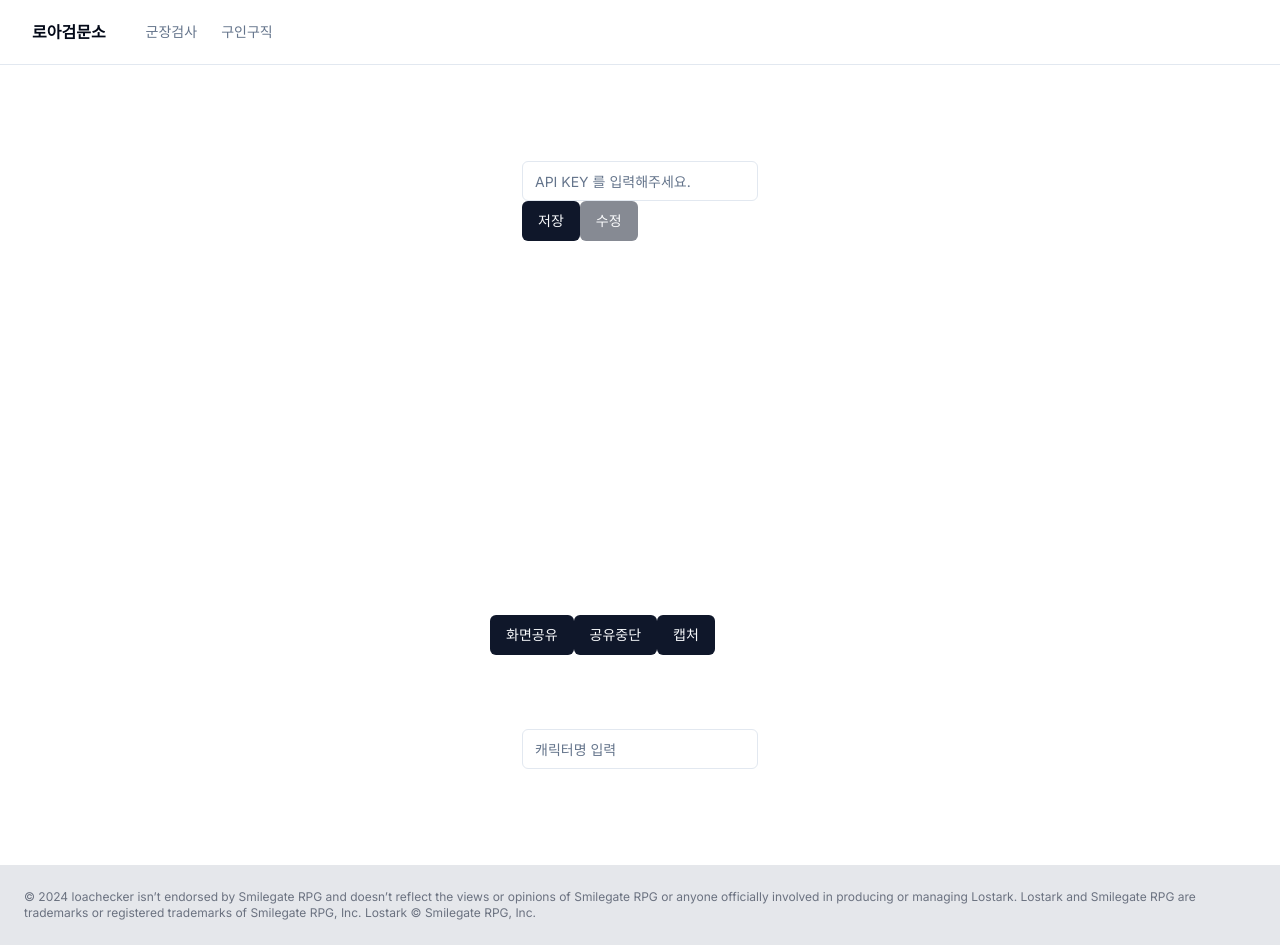
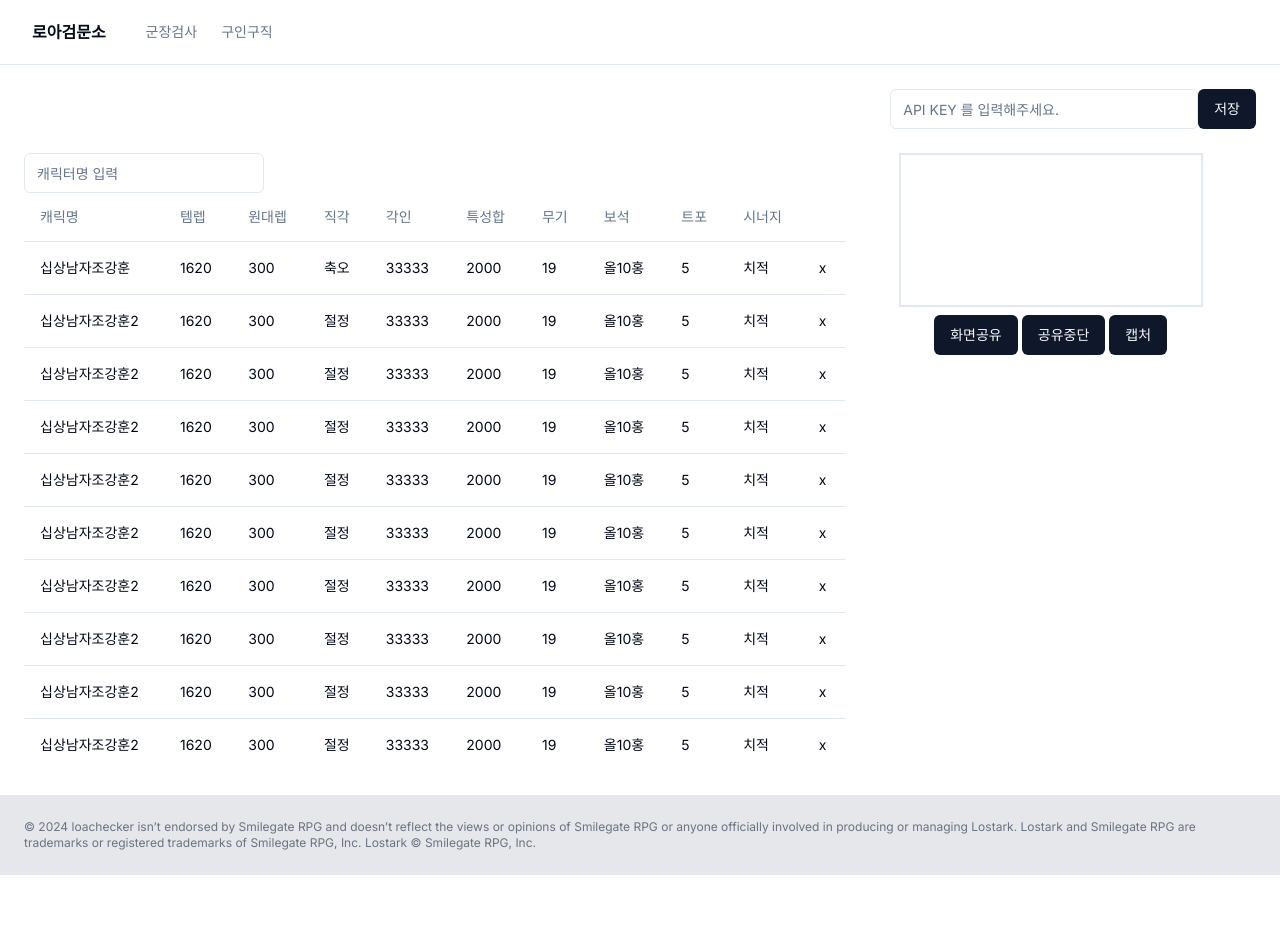
Before and after one commit to San-Goon/loa-checkpoint, a Next.js app: page / in a window 1280 px wide. After the commit the page ends 875 px from the top, so only its background shows below. Built offline with nearby package versions, Linux system fonts and the light colour scheme.

Commit message:
feat: place items

```diff
--- a/src/app/page.tsx
+++ b/src/app/page.tsx
@@ -17,6 +17,15 @@ import {
   useQuery,
   useQueryClient,
 } from "@tanstack/react-query";
+import {
+  Table,
+  TableBody,
+  TableCaption,
+  TableCell,
+  TableHead,
+  TableHeader,
+  TableRow,
+} from "@/components/ui/table";
 
 const queryClient = new QueryClient();
 async function getCharacterInfo(token: string, name: string) {
@@ -30,9 +39,141 @@ async function getCharacterInfo(token: string, name: string) {
       },
     },
   );
-
   return await response.json();
 }
+
+const TABLE_DATA = [
+  {
+    Name: "십상남자조강훈",
+    ItemAvgLevel: 1620.0,
+    ExpeditionLevel: 300,
+    MainEngraving: "축오",
+    EngravingBuff: "33333",
+    EngravingDebuff: "1",
+    Stats: "2000",
+    Weapon: "19",
+    Gem: "올10홍",
+    Tripods: "5",
+    Synergy: "치적",
+  },
+  {
+    Name: "십상남자조강훈2",
+    ItemAvgLevel: 1620.0,
+    ExpeditionLevel: 300,
+    MainEngraving: "절정",
+    EngravingBuff: "33333",
+    EngravingDebuff: "1",
+    Stats: "2000",
+    Weapon: "19",
+    Gem: "올10홍",
+    Tripods: "5",
+    Synergy: "치적",
+  },
+  {
+    Name: "십상남자조강훈2",
+    ItemAvgLevel: 1620.0,
+    ExpeditionLevel: 300,
+    MainEngraving: "절정",
+    EngravingBuff: "33333",
+    EngravingDebuff: "1",
+    Stats: "2000",
+    Weapon: "19",
+    Gem: "올10홍",
+    Tripods: "5",
+    Synergy: "치적",
+  },
+  {
+    Name: "십상남자조강훈2",
+    ItemAvgLevel: 1620.0,
+    ExpeditionLevel: 300,
+    MainEngraving: "절정",
+    EngravingBuff: "33333",
+    EngravingDebuff: "1",
+    Stats: "2000",
+    Weapon: "19",
+    Gem: "올10홍",
+    Tripods: "5",
+    Synergy: "치적",
+  },
+  {
+    Name: "십상남자조강훈2",
+    ItemAvgLevel: 1620.0,
+    ExpeditionLevel: 300,
+    MainEngraving: "절정",
+    EngravingBuff: "33333",
+    EngravingDebuff: "1",
+    Stats: "2000",
+    Weapon: "19",
+    Gem: "올10홍",
+    Tripods: "5",
+    Synergy: "치적",
+  },
+  {
+    Name: "십상남자조강훈2",
+    ItemAvgLevel: 1620.0,
+    ExpeditionLevel: 300,
+    MainEngraving: "절정",
+    EngravingBuff: "33333",
+    EngravingDebuff: "1",
+    Stats: "2000",
+    Weapon: "19",
+    Gem: "올10홍",
+    Tripods: "5",
+    Synergy: "치적",
+  },
+  {
+    Name: "십상남자조강훈2",
+    ItemAvgLevel: 1620.0,
+    ExpeditionLevel: 300,
+    MainEngraving: "절정",
+    EngravingBuff: "33333",
+    EngravingDebuff: "1",
+    Stats: "2000",
+    Weapon: "19",
+    Gem: "올10홍",
+    Tripods: "5",
+    Synergy: "치적",
+  },
+  {
+    Name: "십상남자조강훈2",
+    ItemAvgLevel: 1620.0,
+    ExpeditionLevel: 300,
+    MainEngraving: "절정",
+    EngravingBuff: "33333",
+    EngravingDebuff: "1",
+    Stats: "2000",
+    Weapon: "19",
+    Gem: "올10홍",
+    Tripods: "5",
+    Synergy: "치적",
+  },
+  {
+    Name: "십상남자조강훈2",
+    ItemAvgLevel: 1620.0,
+    ExpeditionLevel: 300,
+    MainEngraving: "절정",
+    EngravingBuff: "33333",
+    EngravingDebuff: "1",
+    Stats: "2000",
+    Weapon: "19",
+    Gem: "올10홍",
+    Tripods: "5",
+    Synergy: "치적",
+  },
+  {
+    Name: "십상남자조강훈2",
+    ItemAvgLevel: 1620.0,
+    ExpeditionLevel: 300,
+    MainEngraving: "절정",
+    EngravingBuff: "33333",
+    EngravingDebuff: "1",
+    Stats: "2000",
+    Weapon: "19",
+    Gem: "올10홍",
+    Tripods: "5",
+    Synergy: "치적",
+  },
+];
 
 function HomeBase() {
   const videoRef = useRef<HTMLVideoElement>(null);
@@ -101,6 +242,13 @@ function HomeBase() {
     setDisableToken(true);
   }, [token]);
 
+  const onClickDelete = useCallback(
+    (index: number) => () => {
+      console.log("click delete!", index);
+    },
+    [],
+  );
+
   const onClickEditToken = useCallback(() => {
     setDisableToken(false);
   }, []);
@@ -134,29 +282,24 @@ function HomeBase() {
   }, []);
 
   return (
-    <main className="flex min-h-screen flex-col items-center justify-between p-24">
-      <div>
+    <div className="p-6">
+      <div className="w-full flex justify-end pb-6">
         <Input
+          className="w-1/4"
           value={token}
           onChange={onChangeToken}
           placeholder="API KEY 를 입력해주세요."
           disabled={disableToken}
         />
-        <Button onClick={onClickSaveToken} disabled={disableToken}>
-          저장
-        </Button>
-        <Button onClick={onClickEditToken} disabled={!disableToken}>
-          수정
-        </Button>
+        {disableToken ? (
+          <Button onClick={onClickEditToken}>수정</Button>
+        ) : (
+          <Button onClick={onClickSaveToken}>저장</Button>
+        )}
       </div>
-      <div>
-        <video ref={videoRef} autoPlay muted />
-        <canvas className="none" ref={canvasRef} />
-        <Button onClick={startVideo}>화면공유</Button>
-        <Button onClick={stopVideo}>공유중단</Button>
-        <Button onClick={captureVideo}>캡처</Button>
-      </div>
-      <div>
+      <div className="flex w-full">
+        <div className="w-8/12">
+          <div className="w-60">
             <form onSubmit={onSubmit}>
               <Input
                 value={name}
@@ -165,7 +308,55 @@ function HomeBase() {
               />
             </form>
           </div>
-    </main>
+          <Table>
+            <TableHeader>
+              <TableRow>
+                <TableHead>캐릭명</TableHead>
+                <TableHead>템렙</TableHead>
+                <TableHead>원대렙</TableHead>
+                <TableHead>직각</TableHead>
+                <TableHead>각인</TableHead>
+                <TableHead>특성합</TableHead>
+                <TableHead>무기</TableHead>
+                <TableHead>보석</TableHead>
+                <TableHead>트포</TableHead>
+                <TableHead>시너지</TableHead>
+              </TableRow>
+            </TableHeader>
+            <TableBody>
+              {TABLE_DATA.map((data, index) => {
+                return (
+                  <TableRow key={data.Name}>
+                    <TableCell>{data.Name}</TableCell>
+                    <TableCell>{data.ItemAvgLevel}</TableCell>
+                    <TableCell>{data.ExpeditionLevel}</TableCell>
+                    <TableCell>{data.MainEngraving}</TableCell>
+                    <TableCell>{data.EngravingBuff}</TableCell>
+                    <TableCell>{data.Stats}</TableCell>
+                    <TableCell>{data.Weapon}</TableCell>
+                    <TableCell>{data.Gem}</TableCell>
+                    <TableCell>{data.Tripods}</TableCell>
+                    <TableCell>{data.Synergy}</TableCell>
+                    <TableCell onClick={onClickDelete(index)}>x</TableCell>
+                  </TableRow>
+                );
+              })}
+            </TableBody>
+          </Table>
+        </div>
+        <div className="w-4/12">
+          <div className="flex justify-center">
+            <video className="border-2" ref={videoRef} autoPlay muted />
+            <canvas className="hidden" ref={canvasRef} />
+          </div>
+          <div className="flex justify-center gap-1 pt-2">
+            <Button onClick={startVideo}>화면공유</Button>
+            <Button onClick={stopVideo}>공유중단</Button>
+            <Button onClick={captureVideo}>캡처</Button>
+          </div>
+        </div>
+      </div>
+    </div>
   );
 }
 
--- /dev/null
+++ b/src/components/ui/table.tsx
@@ -0,0 +1,117 @@
+import * as React from "react"
+
+import { cn } from "@/lib/utils"
+
+const Table = React.forwardRef<
+  HTMLTableElement,
+  React.HTMLAttributes<HTMLTableElement>
+>(({ className, ...props }, ref) => (
+  <div className="relative w-full overflow-auto">
+    <table
+      ref={ref}
+      className={cn("w-full caption-bottom text-sm", className)}
+      {...props}
+    />
+  </div>
+))
+Table.displayName = "Table"
+
+const TableHeader = React.forwardRef<
+  HTMLTableSectionElement,
+  React.HTMLAttributes<HTMLTableSectionElement>
+>(({ className, ...props }, ref) => (
+  <thead ref={ref} className={cn("[&_tr]:border-b", className)} {...props} />
+))
+TableHeader.displayName = "TableHeader"
+
+const TableBody = React.forwardRef<
+  HTMLTableSectionElement,
+  React.HTMLAttributes<HTMLTableSectionElement>
+>(({ className, ...props }, ref) => (
+  <tbody
+    ref={ref}
+    className={cn("[&_tr:last-child]:border-0", className)}
+    {...props}
+  />
+))
+TableBody.displayName = "TableBody"
+
+const TableFooter = React.forwardRef<
+  HTMLTableSectionElement,
+  React.HTMLAttributes<HTMLTableSectionElement>
+>(({ className, ...props }, ref) => (
+  <tfoot
+    ref={ref}
+    className={cn(
+      "border-t bg-muted/50 font-medium [&>tr]:last:border-b-0",
+      className
+    )}
+    {...props}
+  />
+))
+TableFooter.displayName = "TableFooter"
+
+const TableRow = React.forwardRef<
+  HTMLTableRowElement,
+  React.HTMLAttributes<HTMLTableRowElement>
+>(({ className, ...props }, ref) => (
+  <tr
+    ref={ref}
+    className={cn(
+      "border-b transition-colors hover:bg-muted/50 data-[state=selected]:bg-muted",
+      className
+    )}
+    {...props}
+  />
+))
+TableRow.displayName = "TableRow"
+
+const TableHead = React.forwardRef<
+  HTMLTableCellElement,
+  React.ThHTMLAttributes<HTMLTableCellElement>
+>(({ className, ...props }, ref) => (
+  <th
+    ref={ref}
+    className={cn(
+      "h-12 px-4 text-left align-middle font-medium text-muted-foreground [&:has([role=checkbox])]:pr-0",
+      className
+    )}
+    {...props}
+  />
+))
+TableHead.displayName = "TableHead"
+
+const TableCell = React.forwardRef<
+  HTMLTableCellElement,
+  React.TdHTMLAttributes<HTMLTableCellElement>
+>(({ className, ...props }, ref) => (
+  <td
+    ref={ref}
+    className={cn("p-4 align-middle [&:has([role=checkbox])]:pr-0", className)}
+    {...props}
+  />
+))
+TableCell.displayName = "TableCell"
+
+const TableCaption = React.forwardRef<
+  HTMLTableCaptionElement,
+  React.HTMLAttributes<HTMLTableCaptionElement>
+>(({ className, ...props }, ref) => (
+  <caption
+    ref={ref}
+    className={cn("mt-4 text-sm text-muted-foreground", className)}
+    {...props}
+  />
+))
+TableCaption.displayName = "TableCaption"
+
+export {
+  Table,
+  TableHeader,
+  TableBody,
+  TableFooter,
+  TableHead,
+  TableRow,
+  TableCell,
+  TableCaption,
+}
```
Lines whose indentation alone changed are shown as unchanged.
